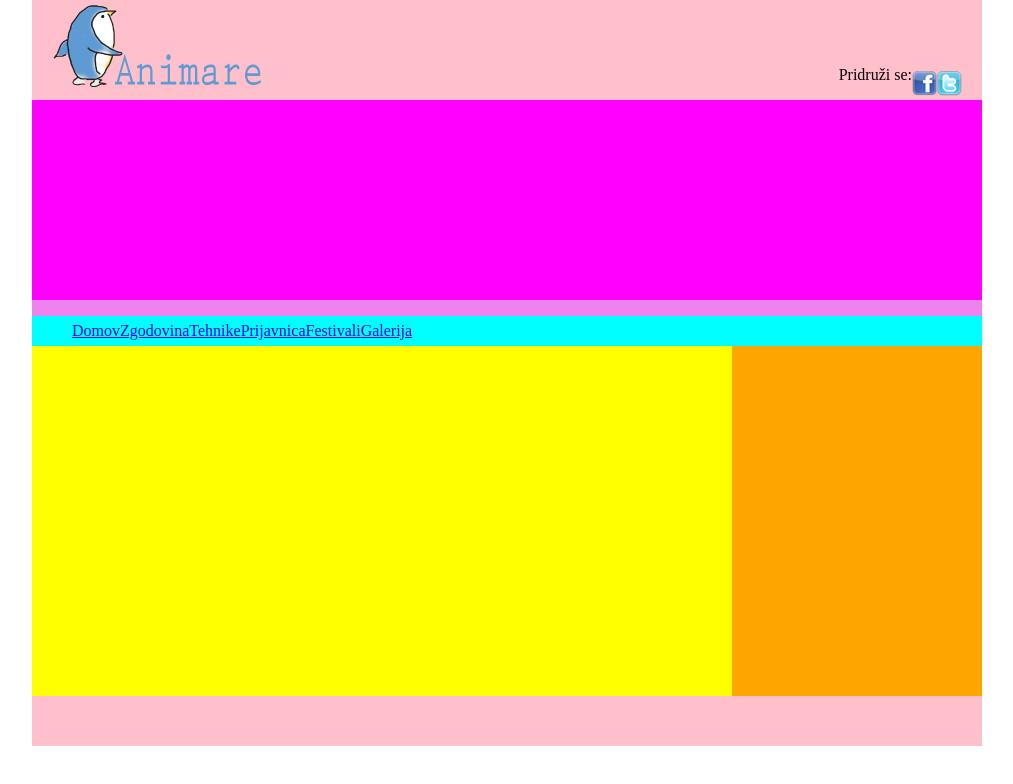
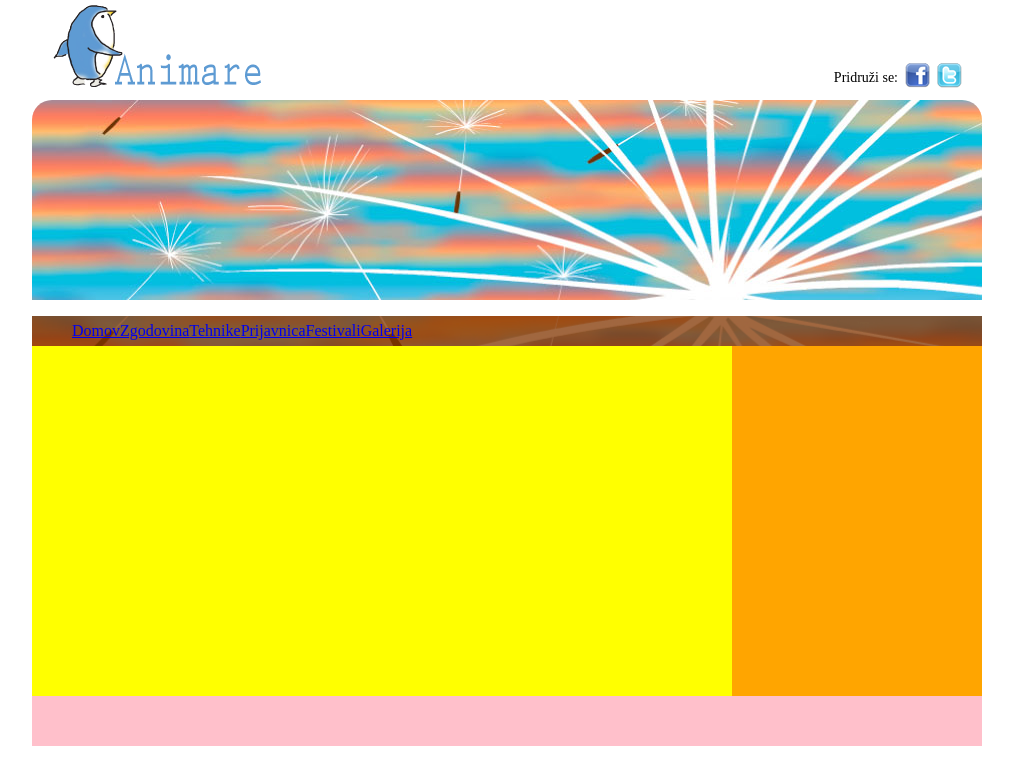
Before and after one commit to HrovatAlen/www.animare.si, a plain HTML site: page index.html in a window 1280 px wide. Shown: the whole page, without its empty margins (133-1146 px from the left). Drawn offline with Linux system fonts and the light colour scheme.

Commit message:
Dodaj slike v ozadje

```diff
--- a/index.html
+++ b/index.html
@@ -13,7 +13,7 @@
     <body>
         <div id="GlavniOkvir">
             <div id="ZgornjaPasica">
-                <a href="/" title="Domov" target="_self">
+                <a href="./" title="Domov" target="_self">
                     <img src="Grafika/logo.png" alt="Domov" class="Logo">
                 </a>
                 <div id="FacebookTwitter">
--- a/slogi.css
+++ b/slogi.css
@@ -3,7 +3,6 @@ html,body {
 	padding: 0;
 }
 #ZgornjaPasica{
-	background-color: pink;
 	width: 950px;
 	height: 100px;
 	display: flex;
@@ -25,19 +24,30 @@ html,body {
 	justify-content: flex-end;
 	align-items: flex-end;
 }
-
+#FacebookTwitter a {
+	margin-bottom: 8px;
+	margin-left: 7px;
+}
+#FacebookTwitter p{
+	font-size: 14px;
+}
 #GlavniOkvir {
-	background-color: violet;
 	margin: 0 auto 0;
 	width: 950px;
 }
 #Glava {
-	background-color: magenta;
+	background-image: url('./Grafika/glava.jpg');
+	background-repeat: no-repeat;
+	background-size: cover;
+	background-position: center bottom;
 	height: 200px;
 	width: 950px;
+	border-top-left-radius: 20px;
+	border-top-right-radius: 20px;
 }
 #Navigacija {
-	background-color: cyan;
+	background: transparent url('./Grafika/navigacija.png') no-repeat center top;
+	background-size: cover;
 	height: 30px;
 	width: 950px;
 }
@@ -49,9 +59,6 @@ html,body {
 	align-items: center;
 	list-style-type: none;
 	height: 30px;
-}
-#Navigacija li {
-
 }
 #Vsebina {
 	background-color: green;
```
